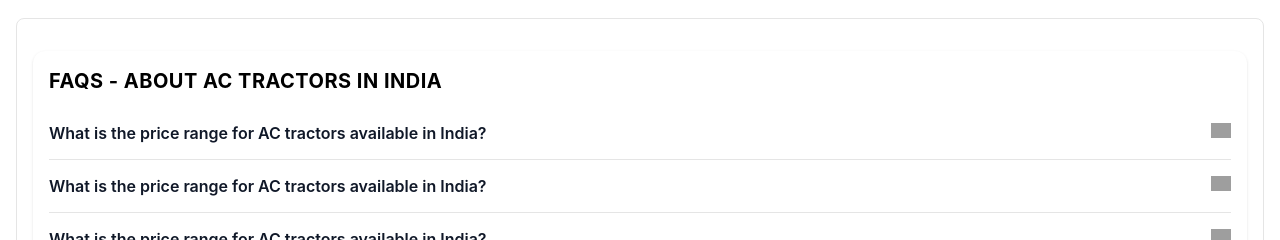
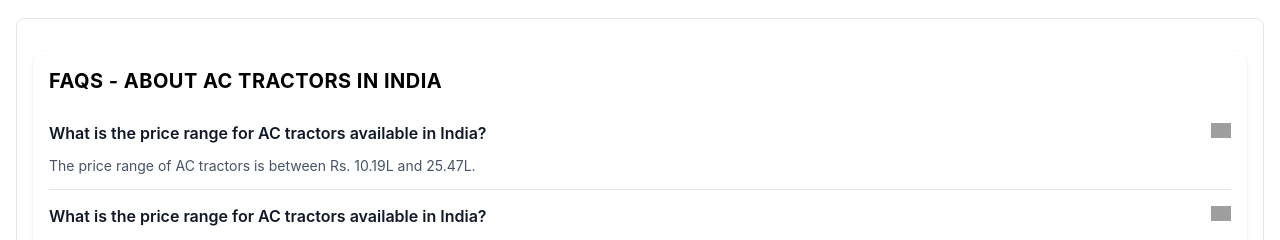
Before and after one commit to AakashRathour/tractorguru-ms-ui, a Next.js app: page /preview in a window 1280 px wide. Shown: the part 4006-4246 px from the top of the page. Built offline with nearby package versions, Linux system fonts and the light colour scheme; no server answers; grey boxes are pictures that could not be loaded.

Commit message:
Add new components

```diff
--- a/src/components/faq/page.tsx
+++ b/src/components/faq/page.tsx
@@ -11,7 +11,7 @@ interface FaqAccordionProps {
 }
 
 export default function FaqAccordion({ items }: FaqAccordionProps) {
-  const [openIndex, setOpenIndex] = useState<number | null>(null);
+  const [openIndex, setOpenIndex] = useState<number | null>(0);
 
   const toggle = (idx: number) => {
     setOpenIndex(openIndex === idx ? null : idx);
@@ -25,7 +25,9 @@ export default function FaqAccordion({ items }: FaqAccordionProps) {
         return (
           <div
             key={index}
-            className="border-b border-[#e5e5e5] py-3 cursor-pointer"
+            className={`py-3 cursor-pointer ${
+              index !== items.length - 1 ? "border-b border-[#e5e5e5]" : ""
+            }`}
           >
             {/* Header */}
             <div className="relative pr-8" onClick={() => toggle(index)}>
@@ -33,7 +35,7 @@ export default function FaqAccordion({ items }: FaqAccordionProps) {
                 {faq.question}
               </h3>
 
-              {/* Dynamic image using getImageUrl */}
+              {/* Plus / Minus Icon */}
               <span
                 className="absolute right-0 top-1/2 -translate-y-1/2 w-5 h-5 bg-no-repeat bg-contain"
                 style={{
```
